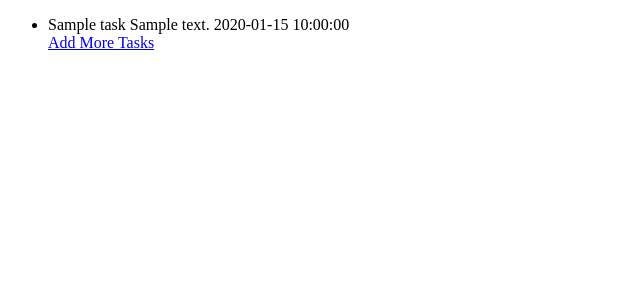
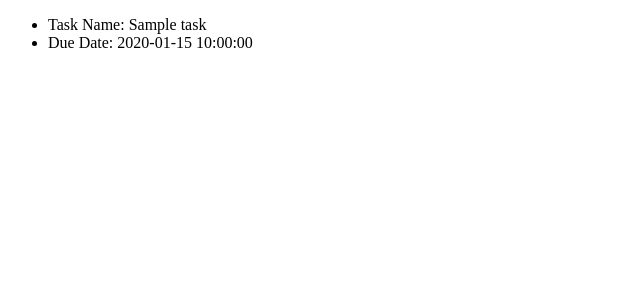
Before and after one commit to CallaJune/TaskMate, a Python web app: template templates/task.html in a window 1280 px wide. Shown: the top 300 px of the page, without its empty margins (0-640 px from the left). Run offline with Jinja, Linux system fonts and the light colour scheme; the template is opened without the code that fills it: most values are stand-ins (such as "Sample title", 1, 10 or a date in 2020).

Commit message:
Fixed shit

```diff
--- a/templates/new.html
+++ b/templates/new.html
@@ -49,7 +49,7 @@
       <li class="row">
         <div class="col-md-11">
           <label for="eventdescription">Task Description:</label>
-          <textarea class="form-control" name="eventdescription" type="text" rows="4"></textarea id="eventdescription">
+          <textarea class="form-control" name="taskdescription" type="text" rows="4"></textarea id="eventdescription">
           <input type="hidden" name="taskdescription" value={{taskdescription}}>
         </div>
       </li>
--- a/templates/task.html
+++ b/templates/task.html
@@ -7,11 +7,11 @@
   <body>
     <ul id="tasklist">
       <li class="{{ task.status }}">
-        <a class="title" title="{{ task.title }}">{{ task.title }}</a>
-        {{ task.description }}
-        {{ task.due_time }}
+        Task Name: {{task.title}}
       </li>
-      <a class="title" title="Add more tasks" href="/new">Add More Tasks</a>
+      <li>
+        Due Date: {{task.due_time}}
+      </li>
     </ul>
   </body>
 </html>
```
Also changed, not shown: main.py (+9 -9 lines).
